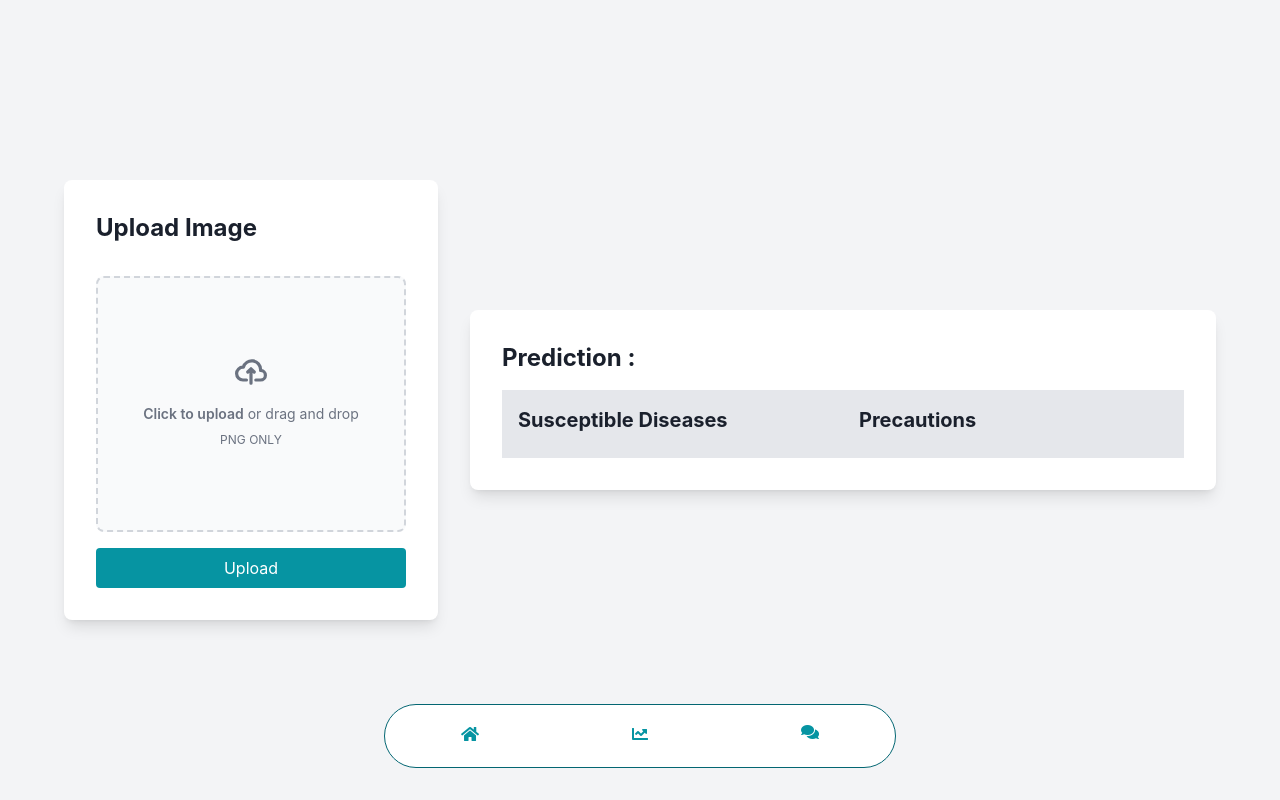
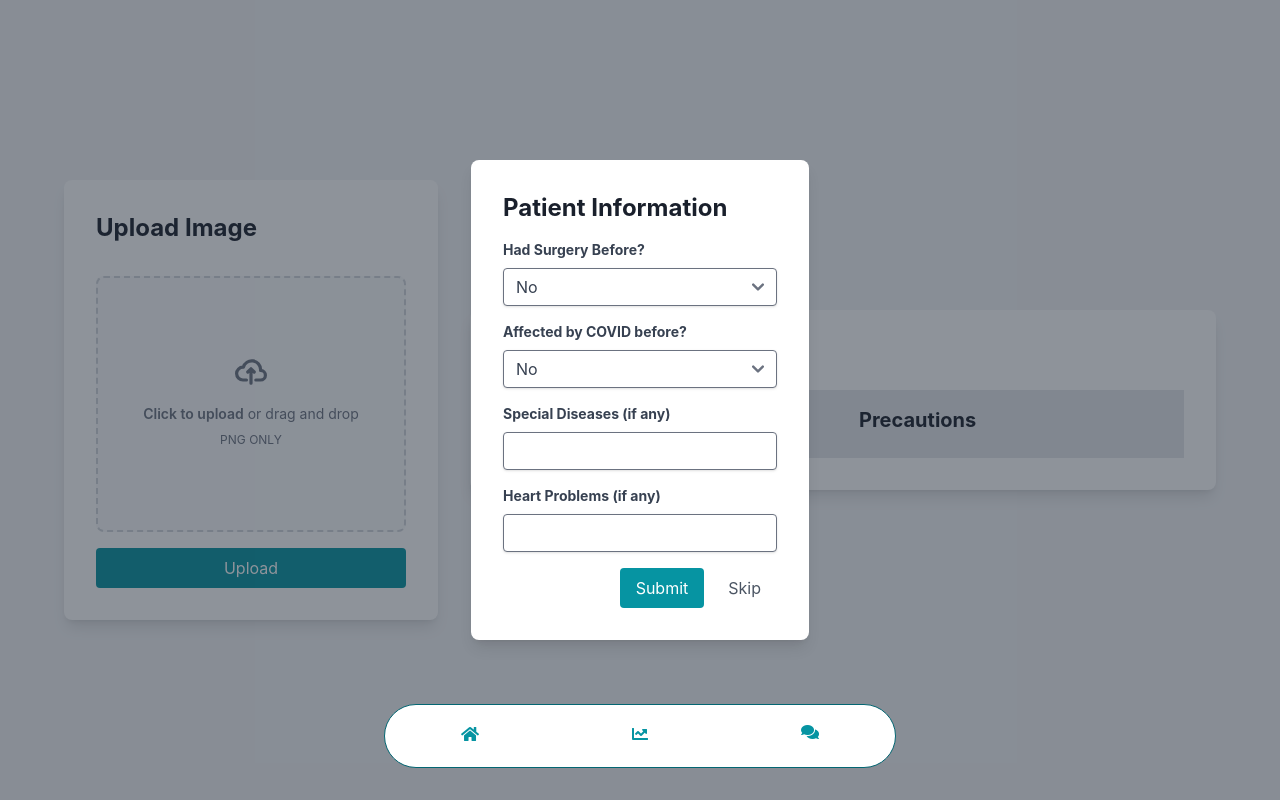
Before and after one commit to MuhammedNadeer/coviplus, a React (Vite) app in the folder coviplus-frontend/coviplus-react/: page /predict in a window 1280 px wide. Built offline with nearby package versions, Linux system fonts and the light colour scheme.

Commit message:
add patient data form

```diff
--- a/coviplus-frontend/coviplus-react/src/pages/Predict.jsx
+++ b/coviplus-frontend/coviplus-react/src/pages/Predict.jsx
@@ -1,14 +1,37 @@
 import React, { useState } from 'react';
-import img from "../assets/img-icon.png"
 import axios from 'axios';
 import BottomNav from '../components/BottomNav';
 
 const Predict = () => {
+    const [showForm, setShowForm] = useState(true);
+    const [formData, setFormData] = useState({
+        hadSurgeryBefore: false,
+        affectedByCovidBefore: false,
+        specialDisease: "",
+        heartProblems: "",
+    });
     const [imageUrl, setImageUrl] = useState(null);
     const [selectedFile, setSelectedFile] = useState(null);
     const [prediction, setPrediction] = useState("");
-    const [susdiseases, setSusDiseases] = useState([]);
+    const [susDiseases, setSusDiseases] = useState([]);
     const [precautions, setPrecautions] = useState([]);
+    const [loading, setLoading] = useState(false);
+    const [error, setError] = useState(null);
+
+    const handleFormSubmit = () => {
+        setLoading(true);
+        axios.post('http://localhost:5000/patient-info', formData)
+            .then(response => {
+                console.log(response.data);
+                setLoading(false);
+                setShowForm(false); // Close the form after successful submission
+            })
+            .catch(error => {
+                console.error('Error:', error);
+                setLoading(false);
+                setError('Failed to submit patient information');
+            });
+    };
 
     const handleFileChange = (event) => {
         setSelectedFile(event.target.files[0]);
@@ -22,19 +45,23 @@ const Predict = () => {
         }
 
         const formData = new FormData();
-        formData.append('file', selectedFile);
+        formData.append('file', selectedFile)
 
-        axios.post('http://127.0.0.1:5000/predict', formData)
-            .then(response => {
+        try {
+            const response = await axios.post('http://127.0.0.1:5000/predict', formData, {
+                headers: {
+                    'Content-Type': 'multipart/form-data'
+                }
+            });
             console.log(response.data.result);
             setPrediction(response.data.result);
             setSusDiseases(response.data.susdisease);
             setPrecautions(response.data.precaution);
-            })
-            .catch(error => {
+        } catch (error) {
             console.error('Error:', error);
-            });
         }
+    };
+
 
     const handleDrop = (event) => {
         event.preventDefault();
@@ -48,9 +75,72 @@ const Predict = () => {
     };
 
     return (
-        <><div className="bg-gray-100 min-h-screen p-16 flex justify-center items-center">
+        <>
+            {showForm && (
+                <div className="fixed top-0 left-0 w-full h-full flex justify-center items-center bg-gray-800 bg-opacity-50">
+                    <div className="bg-white p-8 rounded-lg shadow-lg">
+                        <h1 className="text-2xl font-bold mb-4">Patient Information</h1>
+                        <div className="mb-4">
+                            <label className="block text-gray-700 text-sm font-bold mb-2">
+                                Had Surgery Before?
+                            </label>
+                            <select
+                                className="shadow appearance-none border rounded w-full py-2 px-3 text-gray-700 leading-tight focus:outline-none focus:shadow-outline"
+                                onChange={(e) => setFormData({ ...formData, hadSurgeryBefore: e.target.value })}
+                            >
+                                <option value={false}>No</option>
+                                <option value={true}>Yes</option>
+                            </select>
+                        </div>
+                        <div className="mb-4">
+                            <label className="block text-gray-700 text-sm font-bold mb-2">
+                                Affected by COVID before?
+                            </label>
+                            <select
+                                className="shadow appearance-none border rounded w-full py-2 px-3 text-gray-700 leading-tight focus:outline-none focus:shadow-outline"
+                                onChange={(e) => setFormData({ ...formData, affectedByCovidBefore: e.target.value })}
+                            >
+                                <option value={false}>No</option>
+                                <option value={true}>Yes</option>
+                            </select>
+                        </div>
+                        <div className="mb-4">
+                            <label className="block text-gray-700 text-sm font-bold mb-2">
+                                Special Diseases (if any)
+                            </label>
+                            <input
+                                type="text"
+                                className="shadow appearance-none border rounded w-full py-2 px-3 text-gray-700 leading-tight focus:outline-none focus:shadow-outline"
+                                onChange={(e) => setFormData({ ...formData, specialDisease: e.target.value })}
+                            />
+                        </div>
+                        <div className="mb-4">
+                            <label className="block text-gray-700 text-sm font-bold mb-2">
+                                Heart Problems (if any)
+                            </label>
+                            <input
+                                type="text"
+                                className="shadow appearance-none border rounded w-full py-2 px-3 text-gray-700 leading-tight focus:outline-none focus:shadow-outline"
+                                onChange={(e) => setFormData({ ...formData, heartProblems: e.target.value })}
+                            />
+                        </div>
+                        <div className="flex justify-end">
+                            <button className="bg-teal-500 text-white py-2 px-4 rounded" onClick={handleFormSubmit}>Submit</button>
+                            <button className="ml-2 text-gray-600 py-2 px-4 rounded" onClick={() => setShowForm(false)}>Skip</button>
+                        </div>
+                    </div>
+                </div>
+            )}
+            {loading && <div className="fixed top-0 left-0 w-full h-full flex justify-center items-center bg-gray-800 bg-opacity-50">
+                <div className="text-white font-bold py-2 px-4 rounded-lg bg-blue-500">Submitting Patient Information...</div>
+            </div>}
+            {error && <div className="fixed top-0 left-0 w-full h-full flex justify-center items-center bg-gray-800 bg-opacity-50">
+                <div className="text-white font-bold py-2 px-4 rounded-lg bg-red-500">{error}</div>
+            </div>}
+            <div className="bg-gray-100 min-h-screen p-16 flex justify-center items-center">
                 <div className="w-1/3 bg-white p-8 rounded-lg shadow-lg">
                     <h1 className="text-2xl font-bold mb-8">Upload Image</h1>
+                    <div>
                         {imageUrl ?
                             <img src={imageUrl} name="file" alt="Uploaded Graphic" className="mx-auto my-auto h-full w-auto" /> :
                             <div
@@ -76,13 +166,14 @@ const Predict = () => {
                             </div>}
                         <button className="mt-4 bg-teal-500 text-white py-2 px-4 rounded w-full" onClick={handleFileUpload}>Upload</button>
                     </div>
+                </div>
                 <div className="w-2/3 bg-white p-8 rounded-lg shadow-lg ml-8">
                     <h1 className="text-2xl font-bold mb-4">Prediction : <span className="text-teal-700">{prediction}</span></h1>
                     <div className="flex">
                         <div className="w-1/2 bg-gray-200 p-4">
                             <h2 className="text-xl font-bold mb-2">Susceptible Diseases</h2>
                             <ul className="list-disc text-gray-700 pl-6">
-                            {susdiseases.map((disease, index) => (
+                                {susDiseases.map((disease, index) => (
                                     <li key={index}>{disease}</li>
                                 ))}
                             </ul>
@@ -96,9 +187,11 @@ const Predict = () => {
                             </ul>
                         </div>
                     </div>
-            </div><div><BottomNav /></div>
-        </div></>
-    )
-}
+                </div>
+                <div><BottomNav /></div>
+            </div>
+        </>
+    );
+};
 
 export default Predict;
```
Also changed, not shown: 1 other file (tests, documents, lock files or other folders). Lines whose indentation alone changed are shown as unchanged.
